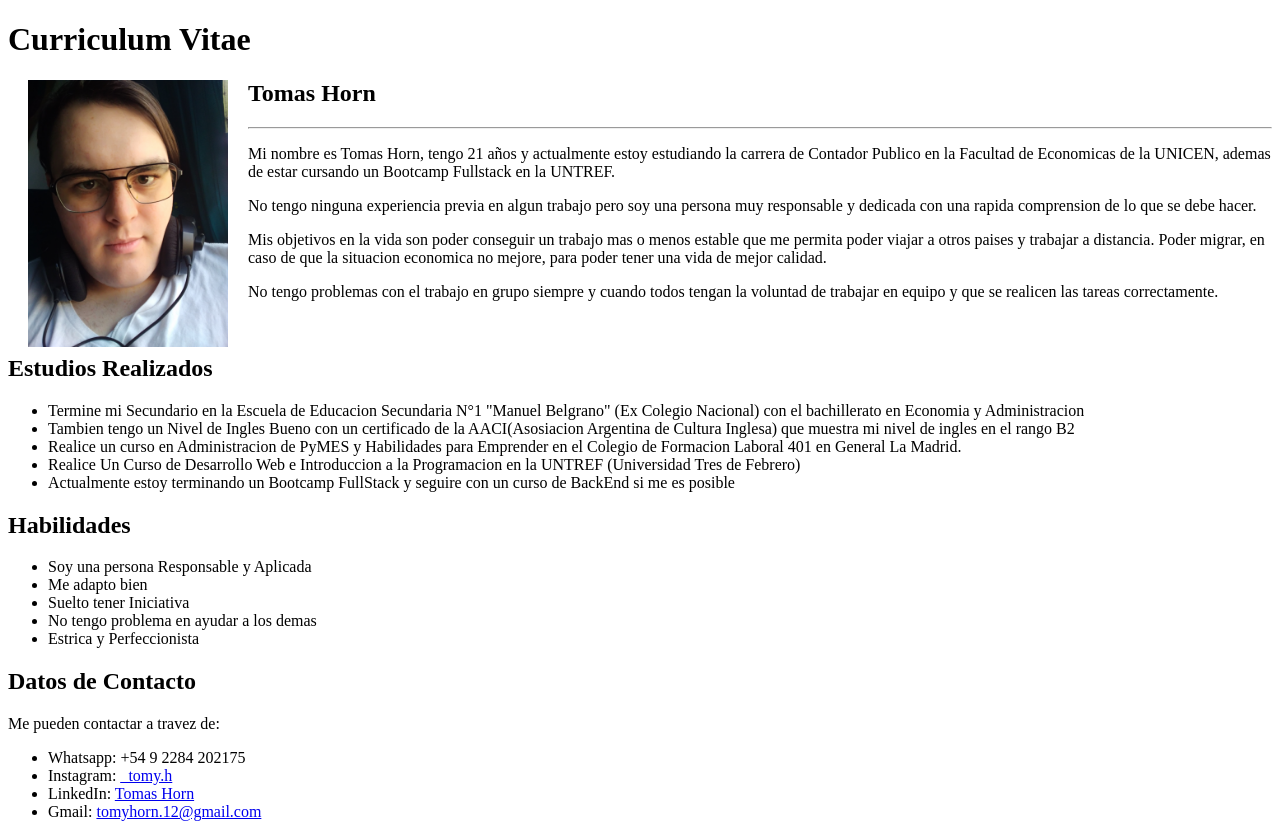
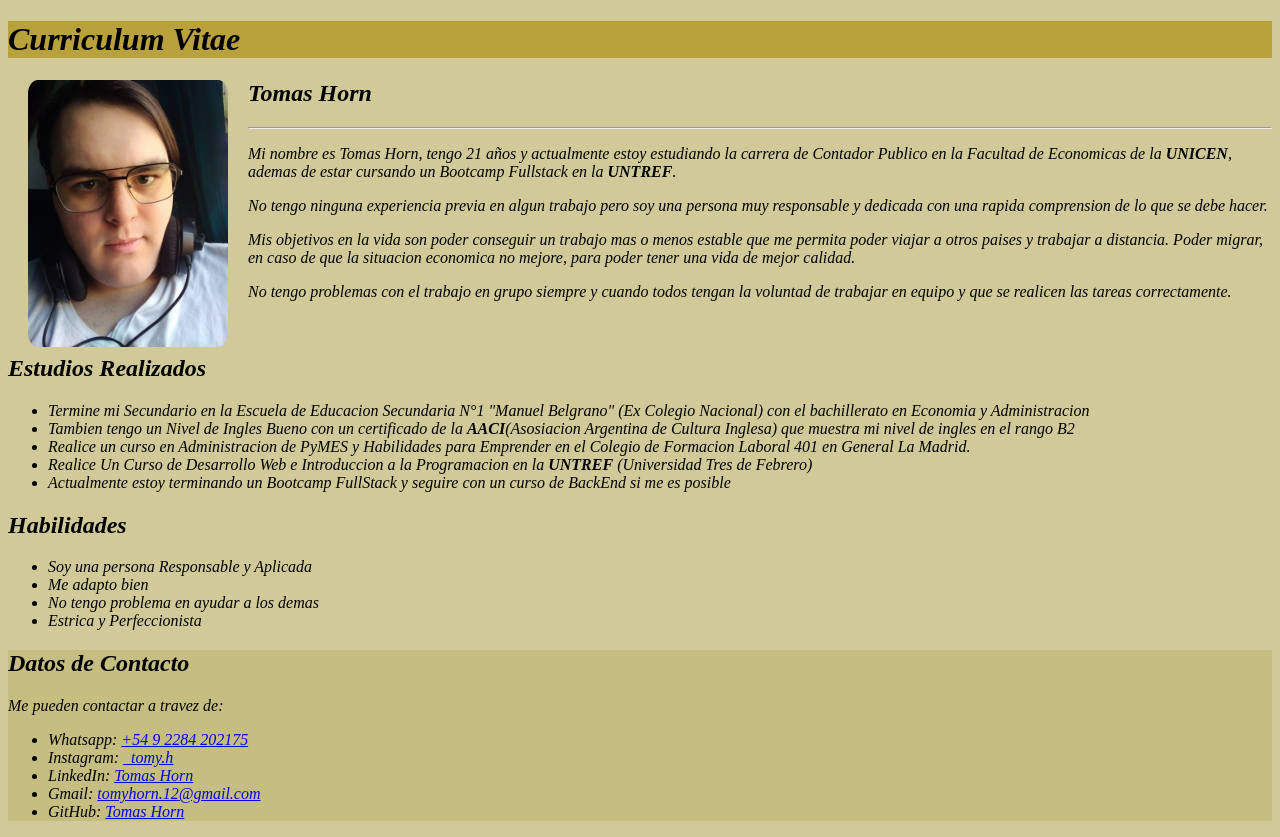
Before and after one commit to TomasHorn/CV-Actividad-4, a plain HTML site: page index.html in a window 1280 px wide. Drawn offline with Linux system fonts and the light colour scheme.

Commit message:
Primer Commit

```diff
--- a/index.html
+++ b/index.html
@@ -4,42 +4,53 @@
     <meta charset="UTF-8">
     <meta name="viewport" content="width=device-width, initial-scale=1.0">
     <link rel="icon" href="img/images.jpeg">
+    <link rel="stylesheet" href="style.css">
     <title>CV Tomas Horn</title>
 </head>
 <body>
     <header><h1>Curriculum Vitae</h1></header>
     <img src="img/IMG_20240328_160054725 (1).jpg" alt="Imagen Mia" align="left" hspace="20" width="200p">
-    <h2>Tomas Horn</h2>
+    <h2 id="Introduccion">Tomas Horn</h2>
     <hr>
-    <p>Mi nombre es Tomas Horn, tengo 21 años y actualmente estoy estudiando la carrera de Contador Publico en la Facultad de Economicas de la UNICEN, ademas de estar cursando un Bootcamp Fullstack en la UNTREF.</p>
+    <section class="Introduccion">
+        <p>Mi nombre es Tomas Horn, tengo 21 años y actualmente estoy estudiando la carrera de Contador Publico en la Facultad de Economicas de la <strong>UNICEN</strong>, ademas de estar cursando un Bootcamp Fullstack en la <strong>UNTREF</strong>.</p>
         <p>No tengo ninguna experiencia previa en algun trabajo pero soy una persona muy responsable y dedicada con una rapida comprension de lo que se debe hacer.</p>
         <p>Mis objetivos en la vida son poder conseguir un trabajo mas o menos estable que me permita poder viajar a otros paises y trabajar a distancia. Poder migrar, en caso de que la situacion economica no mejore, para poder tener una vida de mejor calidad.</p>
         <p>No tengo problemas con el trabajo en grupo siempre y cuando todos tengan la voluntad de trabajar en equipo y que se realicen las tareas correctamente.</p>
+    </section>
     <br>
-    <h2>Estudios Realizados</h2>
+    <section class="Estudios">
+        <h2 id="Estudios">Estudios Realizados</h2>
         <ul>
             <li>Termine mi Secundario en la Escuela de Educacion Secundaria N°1 "Manuel Belgrano" (Ex Colegio Nacional) con el bachillerato en Economia y Administracion</li>
-        <li>Tambien tengo un Nivel de Ingles Bueno con un certificado de la AACI(Asosiacion Argentina de Cultura Inglesa) que muestra mi nivel de ingles en el rango B2</li>
+            <li>Tambien tengo un Nivel de Ingles Bueno con un certificado de la <strong>AACI</strong>(Asosiacion Argentina de Cultura Inglesa) que muestra mi nivel de ingles en el rango B2</li>
             <li>Realice un curso en Administracion de PyMES y Habilidades para Emprender en el Colegio de Formacion Laboral 401 en General La Madrid.</li>
-        <li>Realice Un Curso de Desarrollo Web e Introduccion a la Programacion en la UNTREF (Universidad Tres de Febrero)</li>
+            <li>Realice Un Curso de Desarrollo Web e Introduccion a la Programacion en la <strong>UNTREF</strong> (Universidad Tres de Febrero)</li>
             <li>Actualmente estoy terminando un Bootcamp FullStack y seguire con un curso de BackEnd si me es posible</li>
         </ul>
-    <h2>Habilidades</h2>
+    </section>
+    <section class="Habilidades">
+        <h2 id="Habilidades">Habilidades</h2>
             <ul>
                 <li>Soy una persona Responsable y Aplicada</li>
                 <li>Me adapto bien</li>
-        <li>Suelto tener Iniciativa</li>
                 <li>No tengo problema en ayudar a los demas</li>
                 <li>Estrica y Perfeccionista</li>
             </ul>
-    <h2>Datos de Contacto</h2>
+    </section>
+    <Footer>
+    <section class="Contacto">
+        <h2 id="Contacto">Datos de Contacto</h2>
             <p>Me pueden contactar a travez de:
                 <ul>
-            <li>Whatsapp: +54 9 2284 202175</li>
-            <li>Instagram: <a href="https://www.instagram.com/_tomy.h/">_tomy.h</a></li>
-            <li>LinkedIn: <a href="https://www.linkedin.com/in/tomas-horn/">Tomas Horn</a></li>
-            <li>Gmail: <a href="mailto:tomyhorn.12@gmail.com">tomyhorn.12@gmail.com</a></li>
+                    <li>Whatsapp: <a href="https://wa.me/5492284202175?text=Hola" target="_blank">+54 9 2284 202175</a></li>
+                    <li>Instagram: <a href="https://www.instagram.com/_tomy.h/" target="_blank">_tomy.h</a></li>
+                    <li>LinkedIn: <a href="https://www.linkedin.com/in/tomas-horn/" target="_blank">Tomas Horn</a></li>
+                    <li>Gmail: <a href="mailto:tomyhorn.12@gmail.com" target="_blank">tomyhorn.12@gmail.com</a></li>
+                    <li>GitHub: <a href="https://github.com/TomasHorn" target="_blank">Tomas Horn</a></li>
                 </ul>
             </p>
+    </section>
+    </Footer>
 </body>
 </html>
--- /dev/null
+++ b/style.css
@@ -0,0 +1,14 @@
+body {
+    background-color: #D1CA98;
+    font-style: italic;
+}
+.Contacto {
+    background-color: #C6BE80;
+}
+header{
+    background-attachment: fixed;
+    background-color: #B9A23C;
+}
+img{
+    border-radius: 5%;
+}
```
Lines whose indentation alone changed are shown as unchanged.
